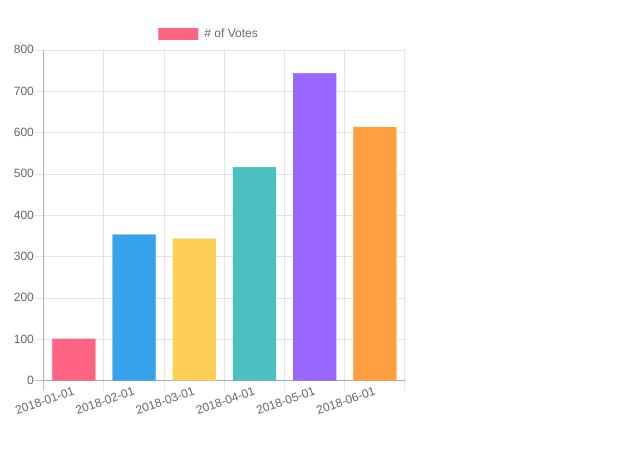
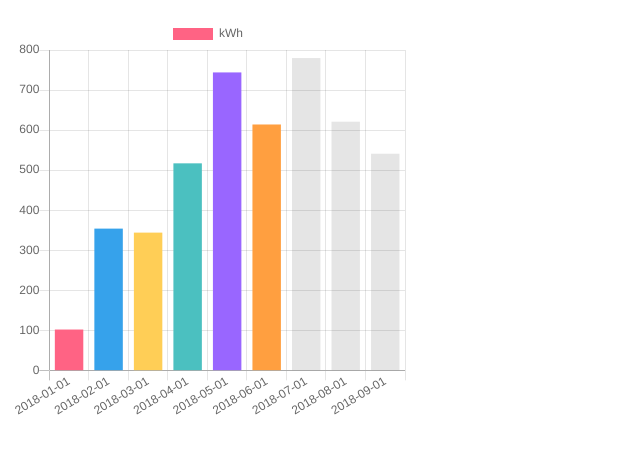
Before and after one commit to tempeliertoet/energy, a plain HTML site: page index.html in a window 1280 px wide. Shown: the part 48-502 px from the top of the page, without its empty margins (0-640 px from the left). Drawn offline with nearby package versions, Linux system fonts and the light colour scheme.

Commit message:
added months

```diff
--- a/index.html
+++ b/index.html
@@ -13,10 +13,10 @@
         var myChart = new Chart(ctx, {
             type: 'bar',
             data: {
-                labels: ["2018-01-01", "2018-02-01", "2018-03-01", "2018-04-01", "2018-05-01", "2018-06-01"],
+                labels: ["2018-01-01", "2018-02-01", "2018-03-01", "2018-04-01", "2018-05-01", "2018-06-01", "2018-07-01", "2018-08-01", "2018-09-01"],
                 datasets: [{
-                    label: '# of Votes',
-                    data: [102, 354, 344, 517, 744, 614],
+                    label: 'kWh',
+                    data: [102, 354, 344, 517, 744, 614,780, 621, 541],
                     backgroundColor: [
                         'rgba(255, 99, 132,  1',
                         'rgba(54, 162, 235,  1',
@@ -24,16 +24,7 @@
                         'rgba(75, 192, 192,  1',
                         'rgba(153, 102, 255, 1)',
                         'rgba(255, 159, 64, 1)'
-                    ]//,
-                    /*borderColor: [
-                        'rgba(255,99,132,1)',
-                        'rgba(54, 162, 235, 1)',
-                        'rgba(255, 206, 86, 1)',
-                        'rgba(75, 192, 192, 1)',
-                        'rgba(153, 102, 255, 1)',
-                        'rgba(255, 159, 64, 1)'
-                    ],*/
-                    //borderWidth: 1
+                    ]
                 }]
             },
             options: {
```
